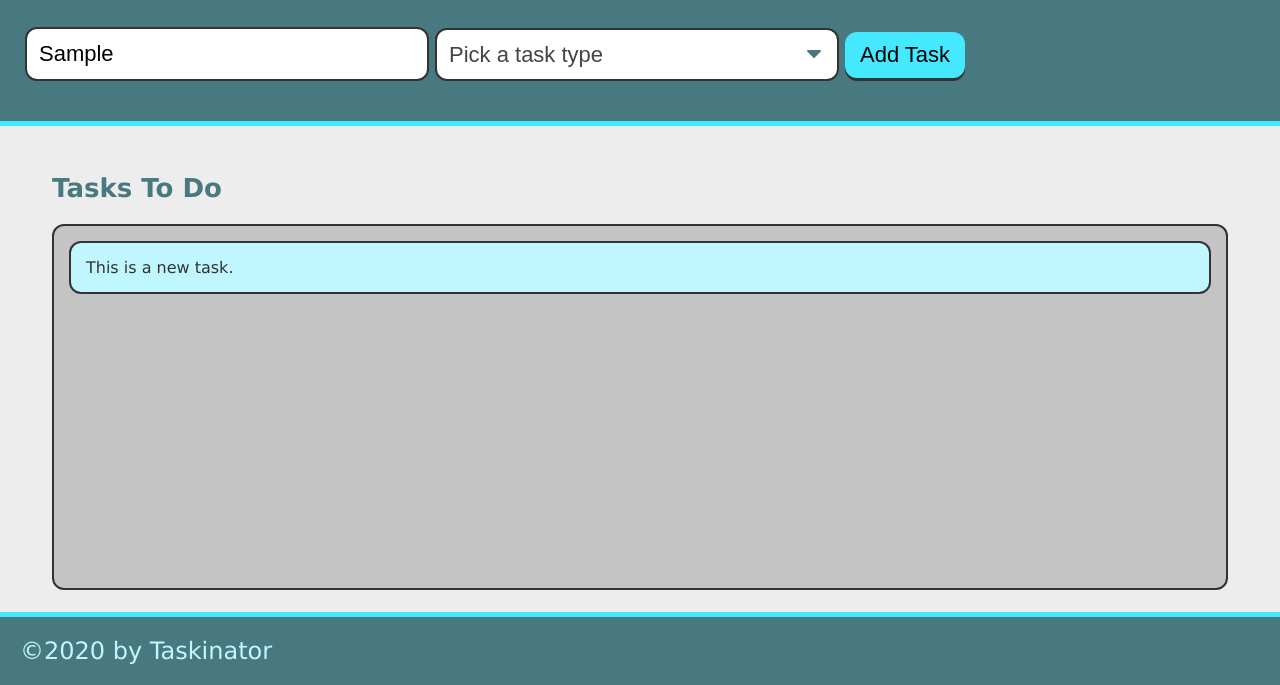
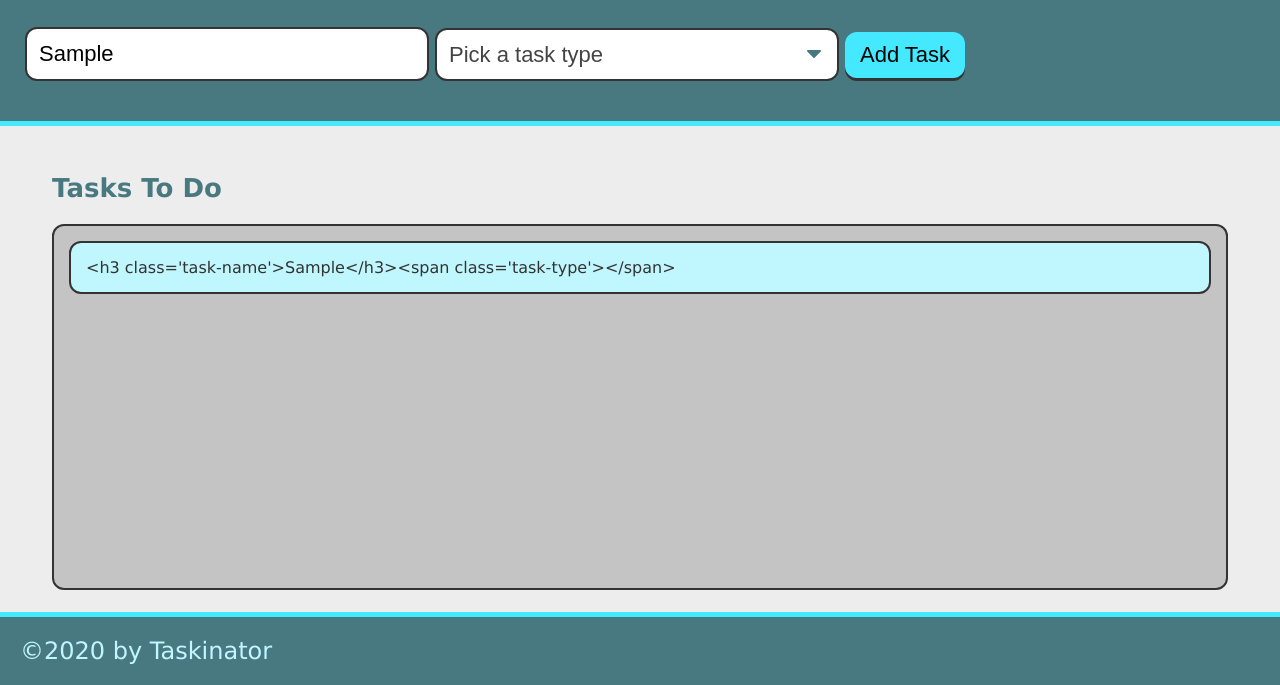
Before and after one commit to matthewAbianco/Taskinator, a plain HTML site: page index.html in a window 1280 px wide. Both pictures are taken after typing "Sample" into the empty fields and a click on the button "Add Task". Shown: the part 115-800 px from the top of the page. Drawn offline with Linux system fonts and the light colour scheme.

Commit message:
Javascript now makes buttons and text boxes work as intended

```diff
--- a/assets/js/script.js
+++ b/assets/js/script.js
@@ -2,14 +2,28 @@ var formEl = document.querySelector("#task-form");
 var tasksToDoEl = document.querySelector("#tasks-to-do");
 
 var createTaskHandler = function(event) {
-
   event.preventDefault();
 
-  var listItemEl = document.createElement("li");
-  listItemEl.className = "task-item";
-  listItemEl.textContent = "This is a new task.";
-  tasksToDoEl.appendChild(listItemEl);
+  var taskNameInput = document.querySelector("input[name='task-name']").value;
+  var taskTypeInput = document.querySelector("select[name='task-type']").value;
 
-};
+// create list item
+var listItemEl = document.createElement("li");
+listItemEl.className = "task-item";
 
-formEl.addEventListener("submit",createTaskHandler);
+// create div to hold task info and add to list item
+var taskInfoEl = document.createElement("div");
+// give it a class name
+taskInfoEl.className = "task-info";
+// add HTML content to div
+taskInfoEl.textContent = "<h3 class='task-name'>" + taskNameInput + "</h3><span class='task-type'>" + taskTypeInput + "</span>";
+
+listItemEl.appendChild(taskInfoEl);
+
+// add entire list item to list
+tasksToDoEl.appendChild(listItemEl);
+
+console.dir(listItemEl);
+  };
+
+  formEl.addEventListener("submit", createTaskHandler);
```
Also changed, not shown: index.html (+3 -0 lines).
